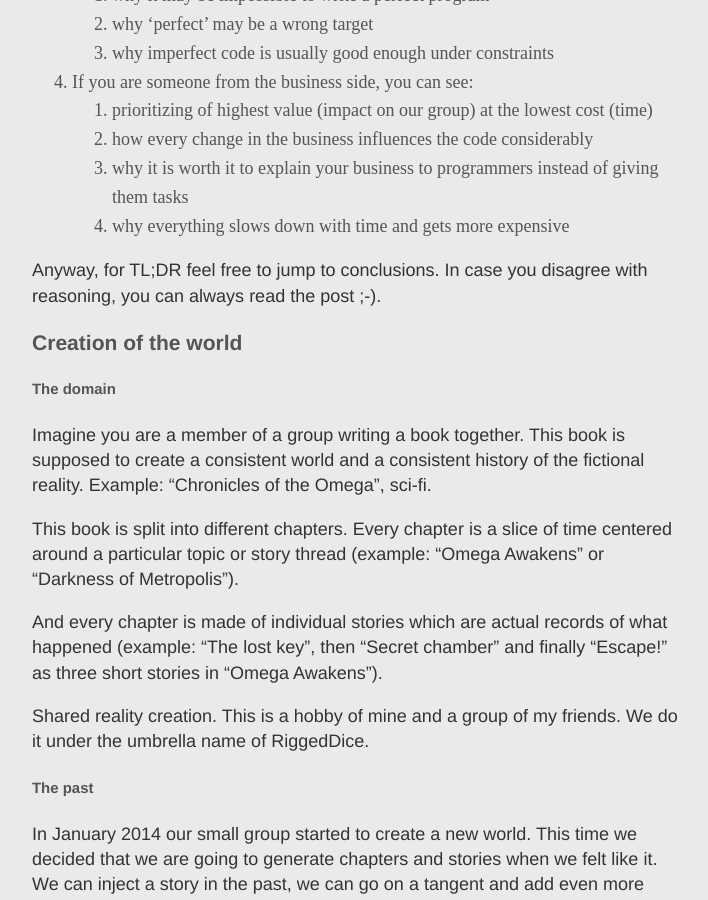
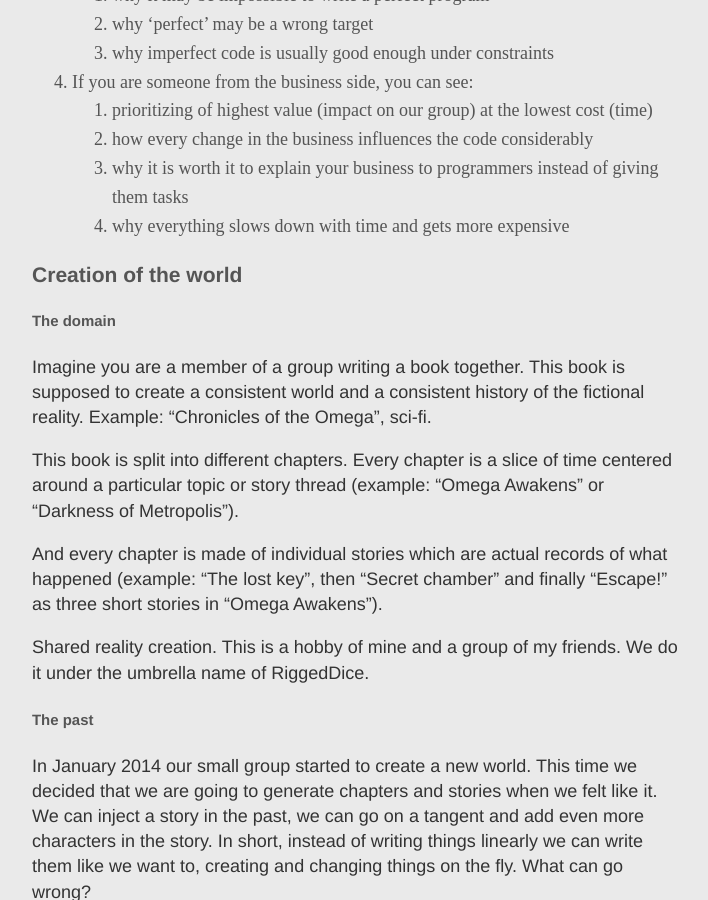
Before and after one commit to ljzolw/ljzolw.github.io, a Jekyll site: the page built from _posts/2016-12-04-business-shift.md, in a window 1280 px wide and 900 px high, scrolled down 621 px. Shown: the whole window, without its empty margins (283-991 px from the left). Built offline with Jekyll 4.4.1, drawn with Linux system fonts in a browser that asks for light colours.

Commit message:
Corrections of style & deletion of a minor part

```diff
--- a/_posts/2016-12-04-business-shift.md
+++ b/_posts/2016-12-04-business-shift.md
@@ -27,8 +27,6 @@
     2. how every change in the business influences the code considerably
     3. why it is worth it to explain your business to programmers instead of giving them tasks
     4. why everything slows down with time and gets more expensive
-
-Anyway, for TL;DR feel free to jump to conclusions. In case you disagree with reasoning, you can always read the post ;-).
 
 ### Creation of the world
 
@@ -192,6 +190,7 @@
 The business need which finally pushed us to move from the wiki to the static generator was creation of the locations. Imagine – every city, every district, every notable building - they should have their own ‘profiles’ with the information in which stories they took place and which characters were present there (and what happened there, of course).
 
 But this means that every time we make a story we have to generate or re-generate:
+
 * about 10 character profiles
 * about 10 location profiles
 * 3 master lists (profiles, stories, locations)
```
